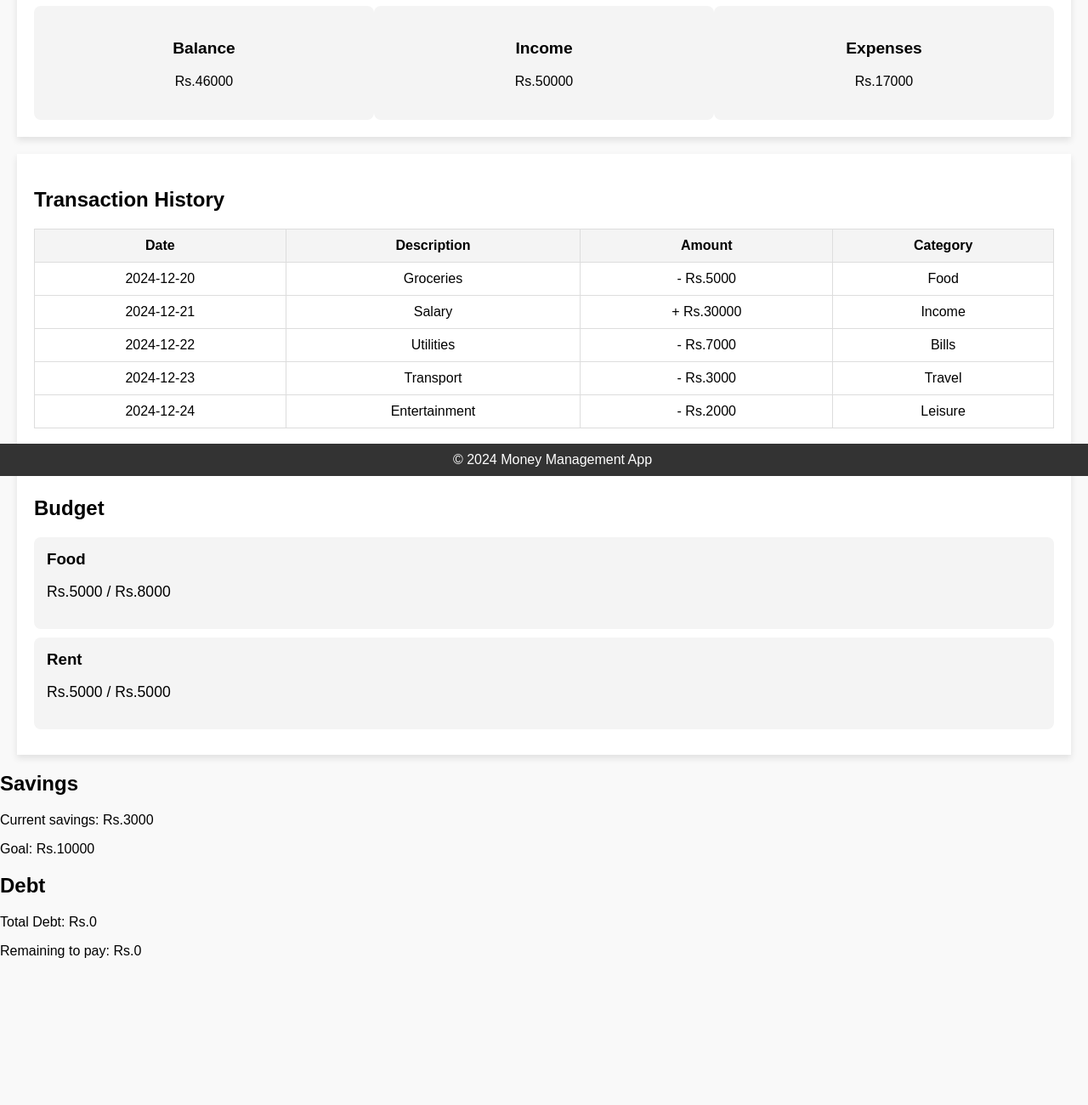
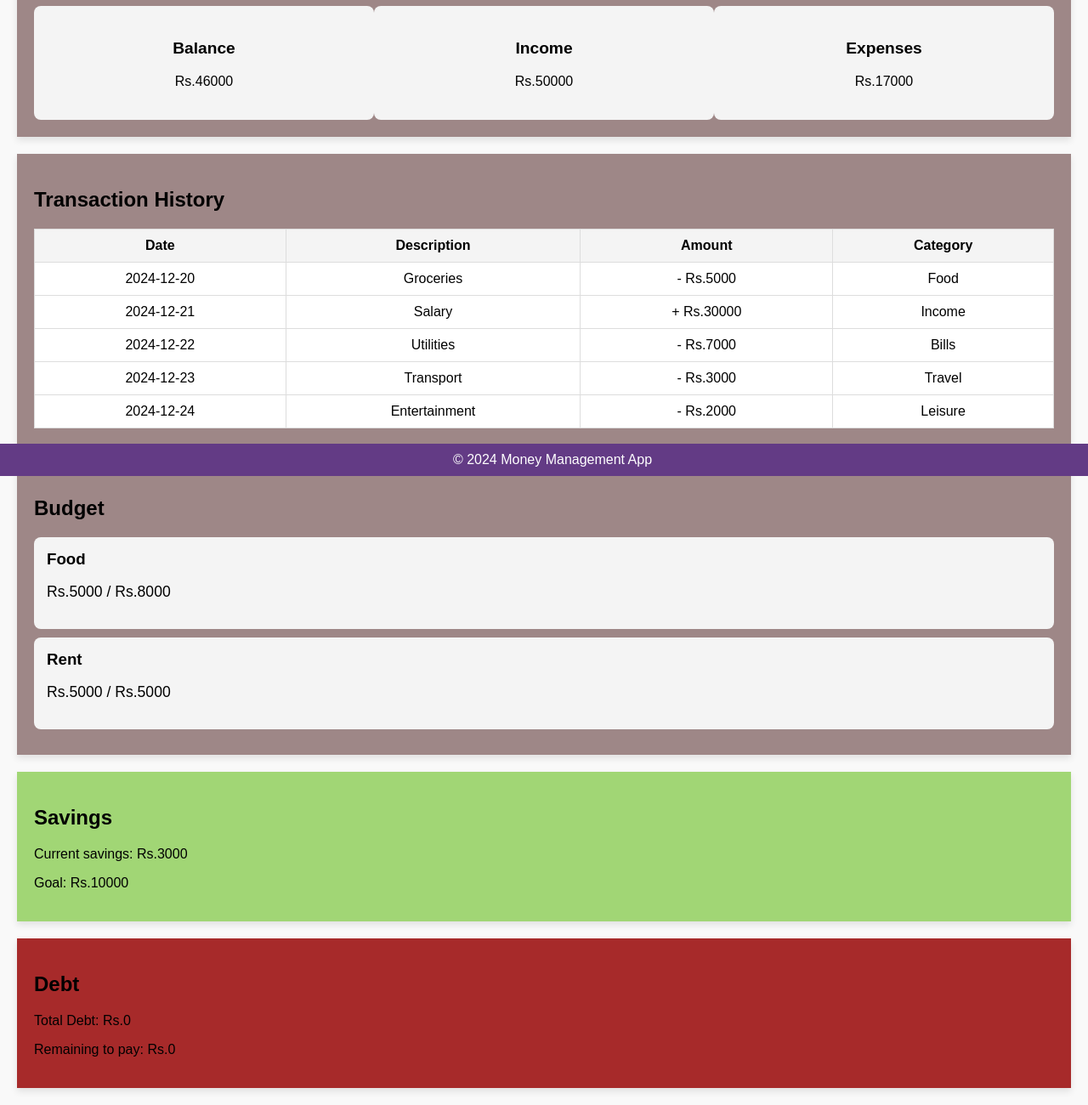
Before and after one commit to kambleaishwarya/money-management-app, a plain HTML site: page index.html in a window 1280 px wide. Shown: the part 240-1540 px from the top of the page at 85% size. Before the commit the page ends 1384 px from the top, so only its background shows below. Drawn offline with Linux system fonts and the light colour scheme.

Commit message:
changed the background colour of diff sections (#2)

```diff
--- a/css/style.css
+++ b/css/style.css
@@ -6,7 +6,7 @@ body {
 }
 
 header {
-    background-color: #4CAF50;
+    background-color: #633b85;
     color: white;
     text-align: center;
     padding: 20px;
@@ -18,7 +18,7 @@ h1 {
 
 .dashboard {
     padding: 20px;
-    background-color: white;
+    background-color: rgb(158, 135, 135);
     box-shadow: 0 4px 8px rgba(0, 0, 0, 0.1);
     margin: 20px;
 }
@@ -48,7 +48,7 @@ h1 {
 .transactions {
     padding: 20px;
     margin: 20px;
-    background-color: white;
+    background-color: rgb(158, 135, 135);
     box-shadow: 0 4px 8px rgba(0, 0, 0, 0.1);
 }
 
@@ -74,7 +74,7 @@ h1 {
 .budget {
     padding: 20px;
     margin: 20px;
-    background-color: white;
+    background-color:rgb(158, 135, 135);
     box-shadow: 0 4px 8px rgba(0, 0, 0, 0.1);
 }
 
@@ -94,7 +94,7 @@ h1 {
 }
 
 footer {
-    background-color: #333;
+    background-color: #633b85;
     color: white;
     text-align: center;
     padding: 10px;
@@ -106,3 +106,20 @@ footer {
 footer p {
     margin: 0;
 }
+
+.savings {
+    padding: 20px;
+    margin: 20px;
+    background-color:rgb(161, 214, 117);
+    box-shadow: 0 4px 8px rgba(0, 0, 0, 0.1);
+
+
+}
+
+.debt {
+    padding: 20px;
+    margin: 20px;
+    background-color:rgb(167, 42, 42);
+    box-shadow: 0 4px 8px rgba(0, 0, 0, 0.1);
+
+}
```
